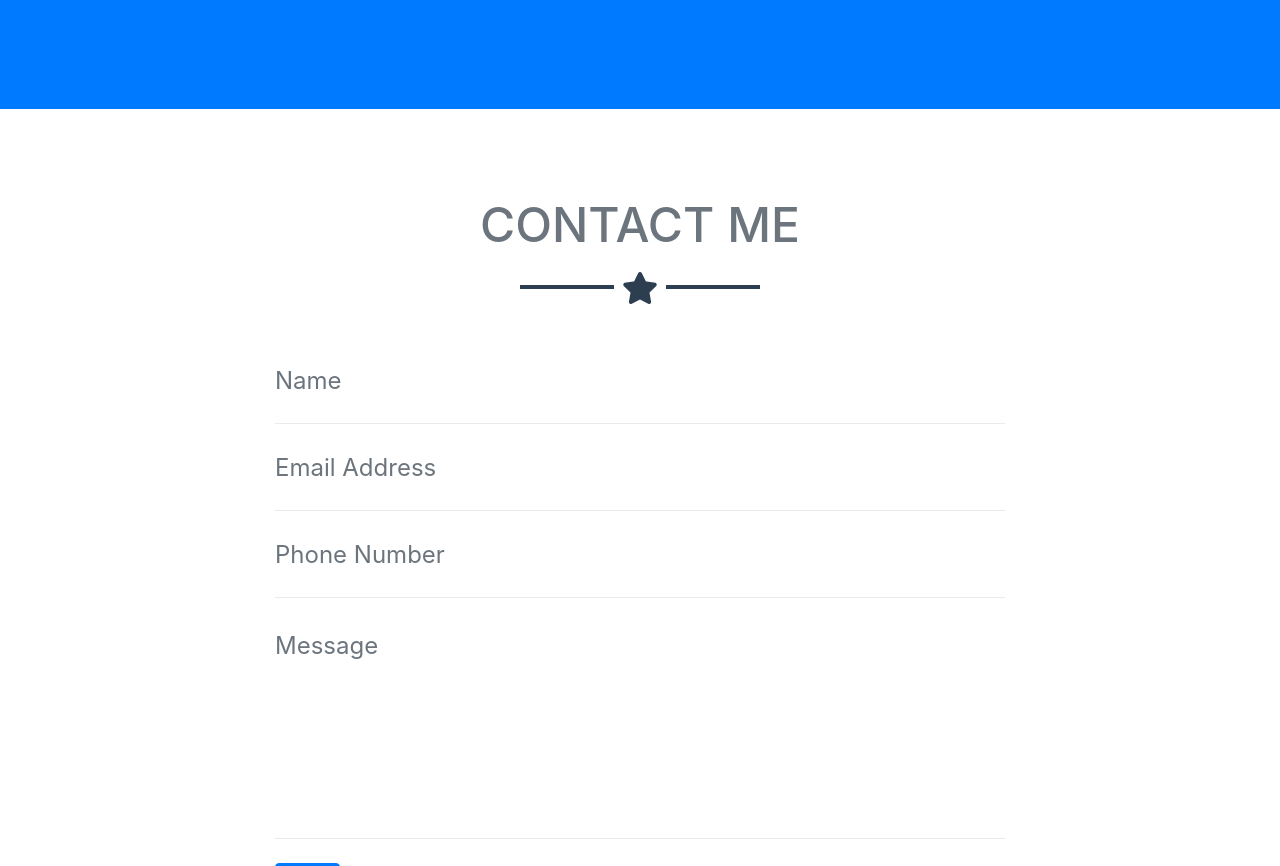
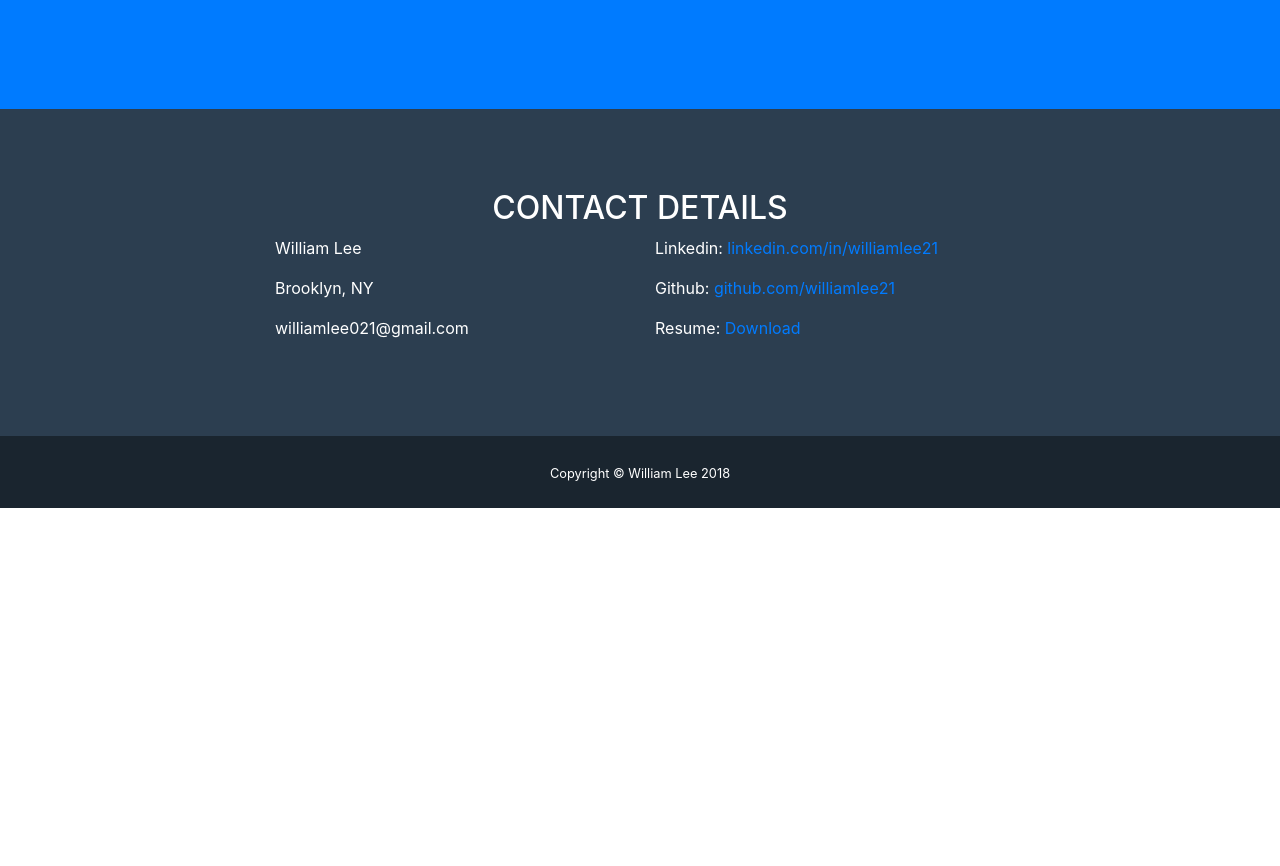
Before and after one commit to williamlee21/portfolio, a website with bundled scripts: page index.html in a window 1280 px wide. Shown: the part 1934-2800 px from the top of the page. After the commit the page ends 2442 px from the top, so only its background shows below. Built offline with nearby package versions, Linux system fonts and the light colour scheme.

Commit message:
created: Contact Info

```diff
--- a/index.html
+++ b/index.html
@@ -158,15 +158,15 @@
   </section>
 
   <!-- Contact Section -->
-  <section id="contact">
+  <!-- <section id="contact">
     <div class="container">
       <h2 class="text-center text-uppercase text-secondary mb-0">Contact Me</h2>
       <hr class="star-dark mb-5">
       <div class="row">
-        <div class="col-lg-8 mx-auto">
-          <!-- To configure the contact form email address, go to mail/contact_me.php and update the email address in the PHP file on line 19. -->
-          <!-- The form should work on most web servers, but if the form is not working you may need to configure your web server differently. -->
-          <form name="sentMessage" id="contactForm" novalidate="novalidate">
+        <div class="col-lg-8 mx-auto"> -->
+  <!-- To configure the contact form email address, go to mail/contact_me.php and update the email address in the PHP file on line 19. -->
+  <!-- The form should work on most web servers, but if the form is not working you may need to configure your web server differently. -->
+  <!-- <form name="sentMessage" id="contactForm" novalidate="novalidate">
             <div class="control-group">
               <div class="form-group floating-label-form-group controls mb-0 pb-2">
                 <label>Name</label>
@@ -204,12 +204,34 @@
         </div>
       </div>
     </div>
-  </section>
+  </section> -->
 
   <!-- Footer -->
   <footer class="footer text-center">
     <div class="container">
+      <h2 class="text-center text-uppercase text-white">Contact Details</h2>
       <div class="row">
+        <p class="col-md-2"></p>
+        <p class="col-md-4 text-left">William Lee</p>
+        <p class="col-md-6 text-left">Linkedin:
+          <a href="https://www.linkedin.com/in/williamlee21/" target="_blank">linkedin.com/in/williamlee21</a>
+        </p>
+      </div>
+      <div class="row">
+        <p class="col-md-2"></p>
+        <p class="col-md-4 text-left">Brooklyn, NY</p>
+        <p class="col-md-6 text-left">Github:
+          <a href="https://github.com/williamlee21" target="_blank">github.com/williamlee21</a>
+        </p>
+      </div>
+      <div class="row">
+        <p class="col-md-2"></p>
+        <p class="col-md-4 text-left">williamlee021@gmail.com</p>
+        <p class="col-md-6 text-left">Resume:
+          <a href="./img/WilliamLee_Resume.pdf" target="_blank">Download</a>
+        </p>
+      </div>
+      <!-- <div class="row">
         <div class="col-md-6 mb-5 mb-lg-0">
           <h4 class="text-uppercase mb-4">Location</h4>
           <p class="lead mb-0">
@@ -218,11 +240,11 @@
         <div class="col-md-6 mb-5 mb-lg-0">
           <h4 class="text-uppercase mb-4">Around the Web</h4>
           <ul class="list-inline mb-0">
-            <!-- <li class="list-inline-item">
+            <li class="list-inline-item">
               <a class="btn btn-outline-light btn-social text-center rounded-circle" href="#">
                 <i class="fab fa-fw fa-facebook-f"></i>
               </a>
-            </li> -->
+            </li>
             <li class="list-inline-item">
               <a class="btn btn-outline-light btn-social text-center rounded-circle" href="https://resume.creddle.io/resume/8j9e08qmk9e"
                 target="_blank">
@@ -245,13 +267,13 @@
               </a>
             </li>
           </ul>
-        </div>
-        <!-- <div class="col-md-4">
+        </div> -->
+      <!-- <div class="col-md-4">
           <h4 class="text-uppercase mb-4">About Freelancer</h4>
           <p class="lead mb-0">Freelance is a free to use, open source Bootstrap theme created by
             <a href="http://startbootstrap.com">Start Bootstrap</a>.</p>
         </div> -->
-      </div>
+    </div>
     </div>
   </footer>
 
@@ -363,7 +385,7 @@
             <p class="mb-5">A photography website</p>
             <p class="mb-2">Technology: HTML, CSS, JavaScript, jQuery</p>
             <p class="mb-5">Link:
-              <a href="https://github.com/williamlee21/photographywebsite" target="_blank">https://github.com/williamlee21/photographywebsite</a>
+              <a href="https://williamlee21.github.io/photographywebsite" target="_blank">https://williamlee21.github.io/photographywebsite</a>
             </p>
             <a class="btn btn-primary btn-lg rounded-pill portfolio-modal-dismiss" href="#">
               <i class="fa fa-close"></i>
```
Also changed, not shown: 1 other file.
